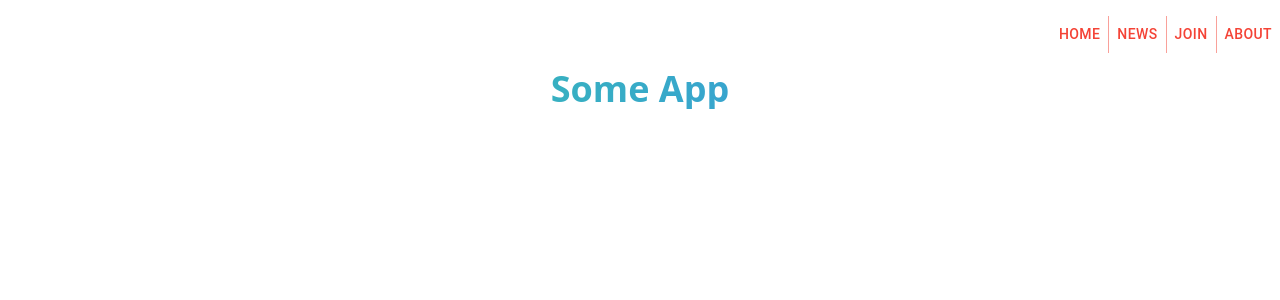
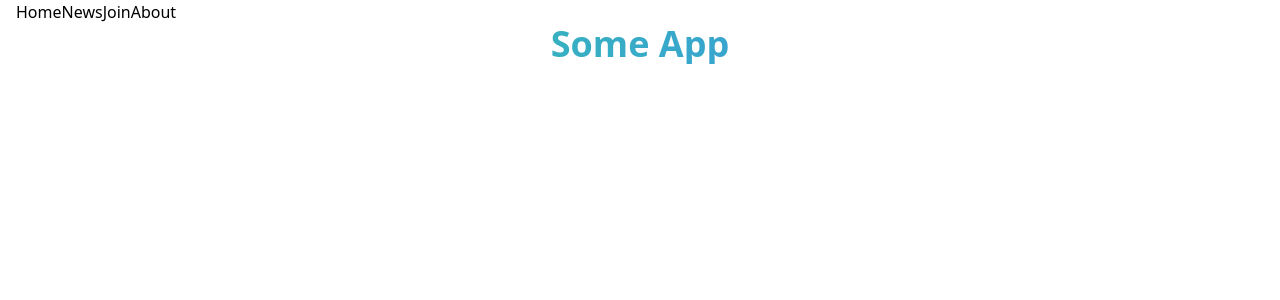
Before and after one commit to timmeno1/profsoyuz, a React (Create React App) app in the folder client/: page / in a window 1280 px wide. Shown: the top 300 px of the page. Built offline with nearby package versions, Linux system fonts and the light colour scheme.

Commit message:
Revert "material ui"
This reverts commit 4b4b4e70231be9421fac899a081c4f663391aa29.

```diff
--- a/client/package.json
+++ b/client/package.json
@@ -4,7 +4,6 @@
   "private": true,
   "dependencies": {
     "@craco/craco": "^6.1.2",
-    "@material-ui/core": "^4.11.4",
     "@testing-library/jest-dom": "^5.12.0",
     "@testing-library/react": "^11.2.7",
     "@testing-library/user-event": "^12.8.3",
--- a/client/src/App.tsx
+++ b/client/src/App.tsx
@@ -1,28 +1,13 @@
-import { red } from '@material-ui/core/colors';
-import { createMuiTheme, ThemeProvider } from '@material-ui/core/styles';
 import React from 'react';
 import './App.css';
 import { Navbar } from './Navbar/Navbar';
 
-
-const outerTheme = createMuiTheme({
-  palette: {
-    primary: red,
-    secondary: {
-      main: '#b2dfdb',
-    },
-  },
-});
-
-
 function App() {
   return (
-    <ThemeProvider theme={outerTheme}>
-      <div className="container mx-auto">
-        <Navbar />
-        <h1 className="text-center bg-clip-text text-transparent bg-gradient-to-r from-green-400 to-blue-500 text-4xl font-bold">Some App</h1>
-      </div>
-    </ThemeProvider>
+    <div className="container mx-auto">
+      <Navbar />
+       <h1 className="text-center bg-clip-text text-transparent bg-gradient-to-r from-green-400 to-blue-500 text-4xl font-bold">Some App</h1>
+    </div>
   );
 }
 
--- a/client/src/Navbar/Navbar.tsx
+++ b/client/src/Navbar/Navbar.tsx
@@ -1,21 +1,15 @@
 import React from 'react'
-import {Button, ButtonGroup} from '@material-ui/core'
 
 
 export const Navbar = () => {
 
 
     return (
-        <nav className="container flex justify-end py-4" >
-            <div className="logo">
-
-            </div>
-            <ButtonGroup className="buttons" variant="text" color="primary" aria-label="text primary button group">
-                <Button >Home</Button>
-                <Button >News</Button>
-                <Button >Join</Button>
-                <Button >About</Button>
-            </ButtonGroup>
+        <nav className="container px-4" >
+            <button>Home</button>
+            <button>News</button>
+            <button>Join</button>
+            <button>About</button>
         </nav>
     )
 }
--- a/client/src/index.css
+++ b/client/src/index.css
@@ -2,7 +2,3 @@
 @tailwind base;
 @tailwind components;
 @tailwind utilities;
-
-button, button:focus {
-    outline: none;
-  }
```
Also changed, not shown: 1 other file (tests, documents, lock files or other folders).
